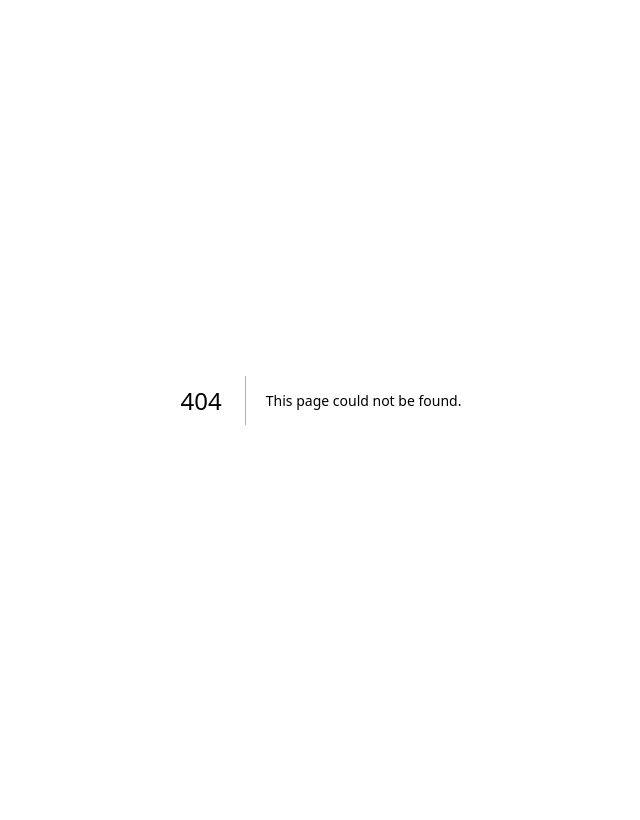
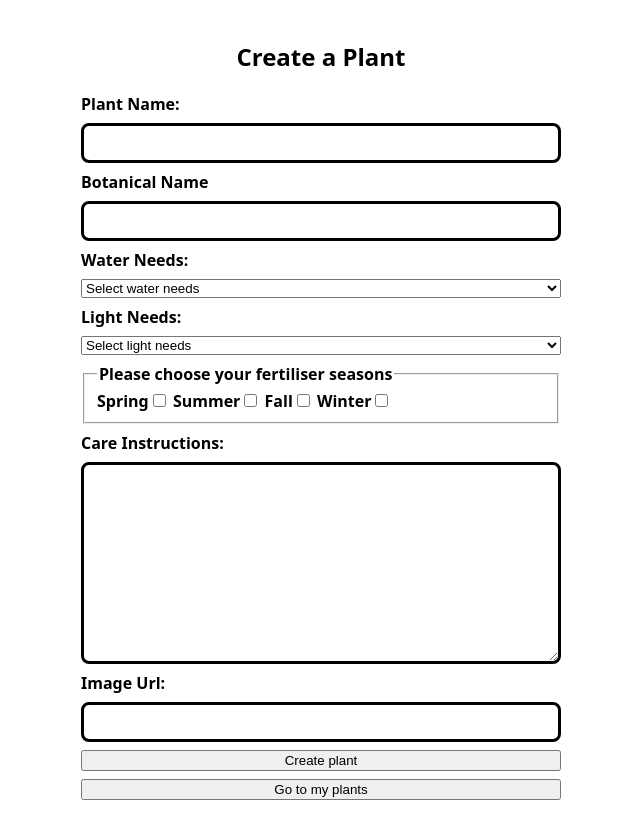
Before and after one commit to MarenOelixtown/plant-care-app, a Next.js app: page /createplant in a window 1280 px wide. Before the commit this address had no page. Shown: the whole page, without its empty margins (319-959 px from the left). Built offline with nearby package versions, Linux system fonts and the light colour scheme.

Commit message:
adding CreatePlantForm

```diff
--- /dev/null
+++ b/components/CreatePlantForm.js
@@ -0,0 +1,139 @@
+import styled from "styled-components";
+
+const FormContainer = styled.form`
+  display: grid;
+  gap: 0.5rem;
+`;
+
+const Input = styled.input`
+  padding: 0.5rem;
+  font-size: inherit;
+  border: 3px solid black;
+  border-radius: 0.5rem;
+`;
+const Select = styled.select``;
+
+const Textarea = styled.textarea`
+  font-family: inherit;
+  border: 3px solid black;
+  border-radius: 0.5rem;
+  padding: 0.5rem;
+`;
+
+const Label = styled.label`
+  font-weight: bold;
+`;
+const Legend = styled.legend`
+  font-weight: bold;
+`;
+
+export default function CreatPlantForm({ formName, onSubmit }) {
+  return (
+    <FormContainer aria-labelledby={formName} onSubmit={onSubmit}>
+      <Label htmlFor="name">Plant Name: </Label>
+      <Input
+        id="name"
+        name="name"
+        type="text"
+        required
+        maxLength={150}
+        /* defaultValue={defaultData?.name} */
+      />
+      <Label htmlFor="botanical_name">Botanical Name</Label>
+      <Input
+        id="botanical_name"
+        name="botanical_name"
+        type="text"
+        required
+        maxLength={150}
+        /* defaultValue={defaultData?.botanical_name} */
+      />
+      <Label htmlFor="water_need">Water Needs:</Label>{" "}
+      <Select
+        id="water_need"
+        name="water_need"
+        /* value={selectedOption} */
+        /* onChange={handleDropdownChange} */
+        /* defaultValue={defaultData?.water_need} */
+      >
+        {" "}
+        <option value="">Select water needs</option>{" "}
+        <option value="Low">Low</option>{" "}
+        <option value="Moderate">Moderate</option>{" "}
+        <option value="High">High</option>{" "}
+      </Select>{" "}
+      <Label htmlFor="light_need">Light Needs:</Label>{" "}
+      <Select
+        id="light_need"
+        name="light_need"
+        /* value={selectedOption} */
+        /* onChange={handleDropdownChange} */
+        /* defaultValue={defaultData?.water_need} */
+      >
+        {" "}
+        <option value="">Select light needs</option>{" "}
+        <option value="Partial shade">Partial shade</option>{" "}
+        <option value="Bright">Bright</option>{" "}
+        <option value="Shady">Shady</option>{" "}
+      </Select>{" "}
+      <fieldset>
+        <Legend>Please choose your fertiliser seasons</Legend>
+        <Label htmlFor="spring">
+          Spring
+          <Input
+            type="checkbox"
+            id="spring"
+            name="fertiliser_season[]"
+            value="spring"
+          />
+        </Label>{" "}
+        <Label htmlFor="summer">
+          Summer
+          <Input
+            type="checkbox"
+            id="summer"
+            name="fertiliser_season[]"
+            value="summer"
+          />
+        </Label>{" "}
+        <Label htmlFor="fall">
+          Fall
+          <Input
+            type="checkbox"
+            id="fall"
+            name="fertiliser_season[]"
+            value="fall"
+          />
+        </Label>{" "}
+        <Label htmlFor="winter">
+          Winter
+          <Input
+            type="checkbox"
+            id="winter"
+            name="fertiliser_season[]"
+            value="winter"
+          />
+        </Label>
+      </fieldset>
+      <Label htmlFor="care_instructions">Care Instructions: </Label>
+      <Textarea
+        name="care_instructions"
+        id="care_instructions"
+        cols="30"
+        rows="10"
+        maxLength={150}
+        /* defaultValue={defaultData?.care_instructions} */
+      ></Textarea>
+      <Label htmlFor="image">Image Url: </Label>
+      <Input
+        id="image"
+        name="image"
+        type="text"
+        required
+        /* defaultValue={defaultData?.image} */
+      />
+      <button type="submit">Create plant</button>
+    </FormContainer>
+  );
+}
+/* For Button = {defaultData ? "Update plant" : "Add plant"} */
--- /dev/null
+++ b/pages/createplant/index.js
@@ -0,0 +1,45 @@
+import CreatPlantForm from "@/components/CreatePlantForm";
+import styled from "styled-components";
+
+import Link from "next/link";
+
+const FormPageContainer = styled.form`
+  width: 500px;
+  margin: 10px auto;
+  padding: 10px;
+`;
+const Heading = styled.h2`
+  text-align: center;
+`;
+const StyledLink = styled(Link)`
+  text-decoration: none;
+`;
+const StyledButton = styled.button`
+  display: block;
+  width: 100%;
+  margin-top: 0.5rem;
+`;
+
+export default function CreatPlantFormPage() {
+  function createPlant(event) {
+    event.preventDefault();
+    console.log("form submitted");
+
+    const formData = new FormData(event.target);
+    const plantData = Object.fromEntries(formData);
+    console.log(plantData);
+
+    event.target.reset();
+    event.target.name.focus();
+  }
+
+  return (
+    <FormPageContainer>
+      <Heading id="create-plant">Create a Plant</Heading>
+      <CreatPlantForm formName={"create-plant"} onSubmit={createPlant} />
+      <StyledLink href="/myplants">
+        <StyledButton>Go to my plants</StyledButton>
+      </StyledLink>
+    </FormPageContainer>
+  );
+}
```
